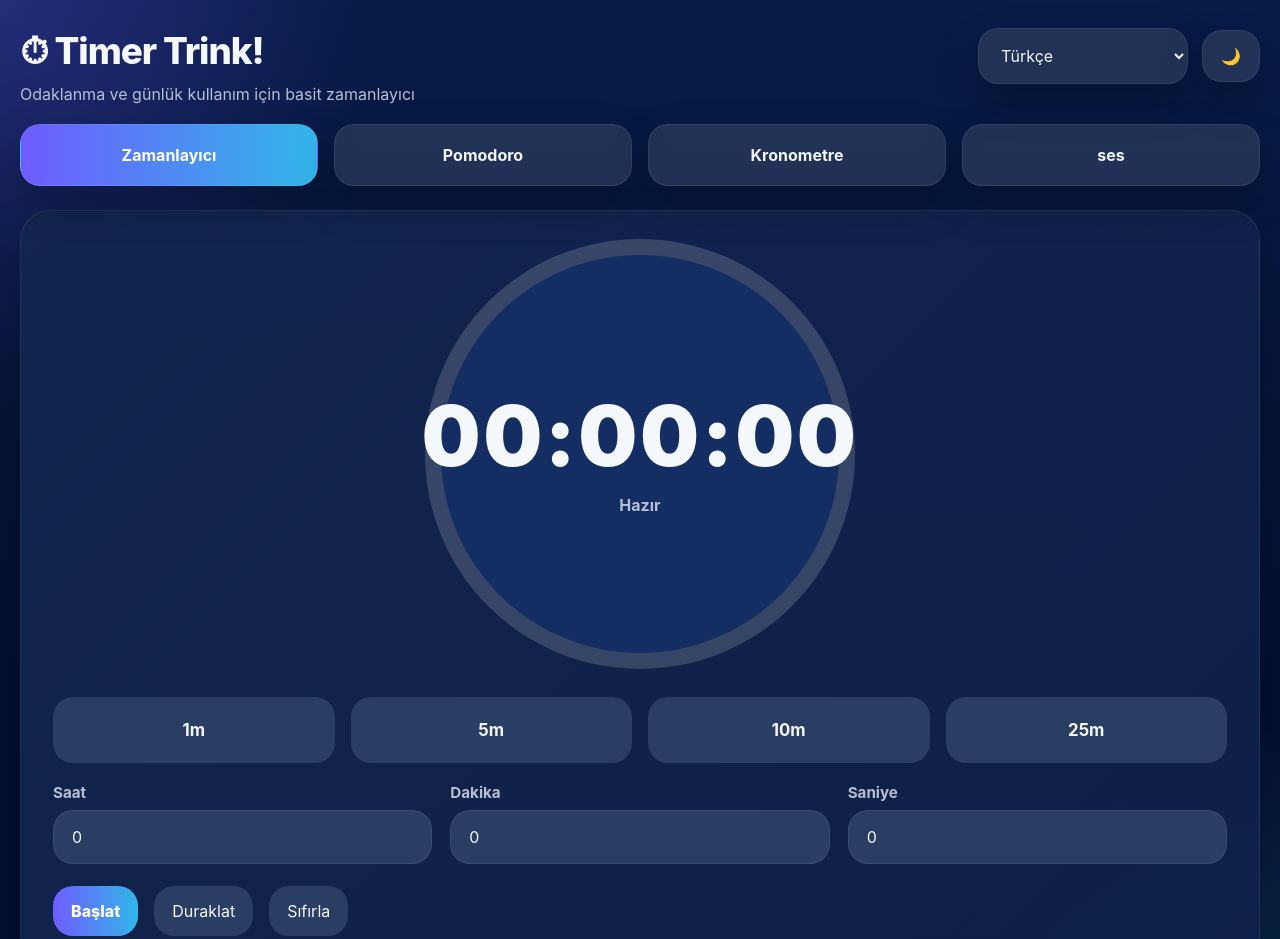
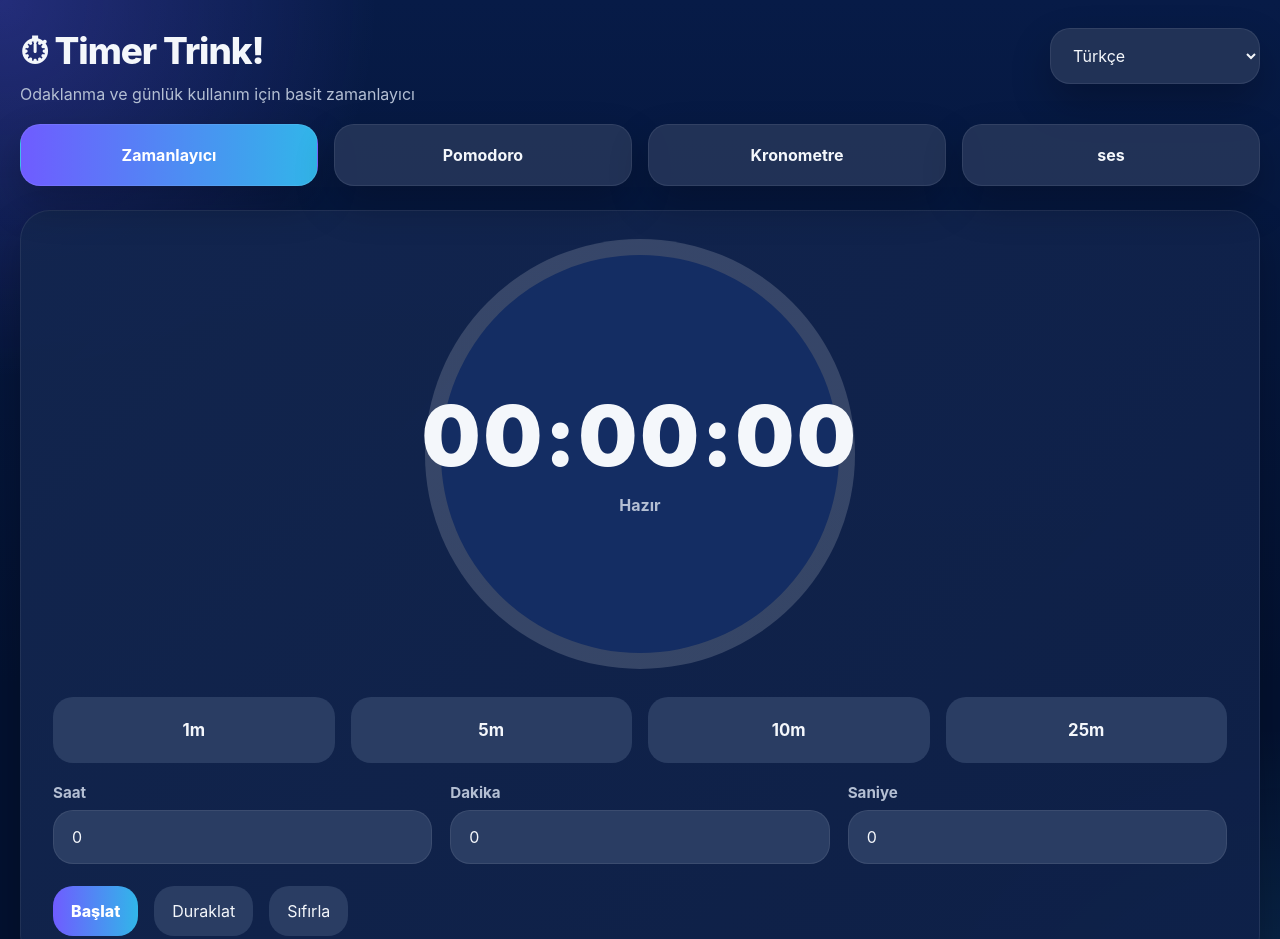
Before and after one commit to jetchatbotai/timer-trink, a website: page index.html in a window 1280 px wide. Shown: the top 939 px of the page. Drawn offline with Linux system fonts and the light colour scheme.

Commit message:
Remove theme toggle button and adjust HTML structure

```diff
--- a/index.html
+++ b/index.html
@@ -29,8 +29,6 @@
           <option value="pt">Português</option>
           <option value="zh">中文</option>
         </select>
-
-        <button id="themeToggle" class="moon-btn" type="button">🌙</button>
       </div>
     </header>
 
@@ -135,7 +133,6 @@
           </div>
 
           <p id="pomodoroStatus" class="status-text bottom-status">Hazır • Döngü: 0</p>
-
           <div id="pomodoroPremiumNotice" class="premium-note hidden-note">
             Özel çalışma ve mola süreleri Premium özelliktir.
           </div>
```
